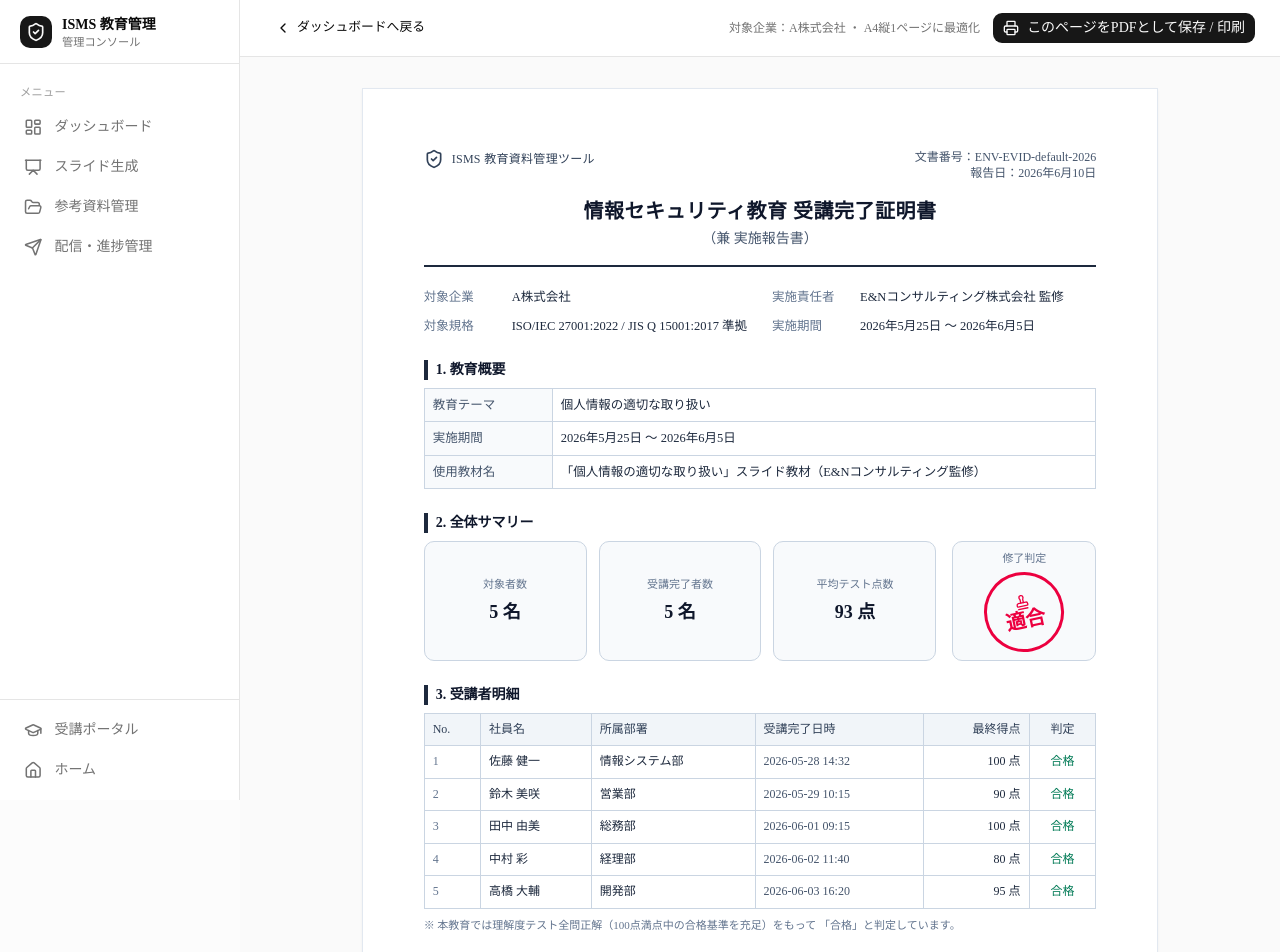
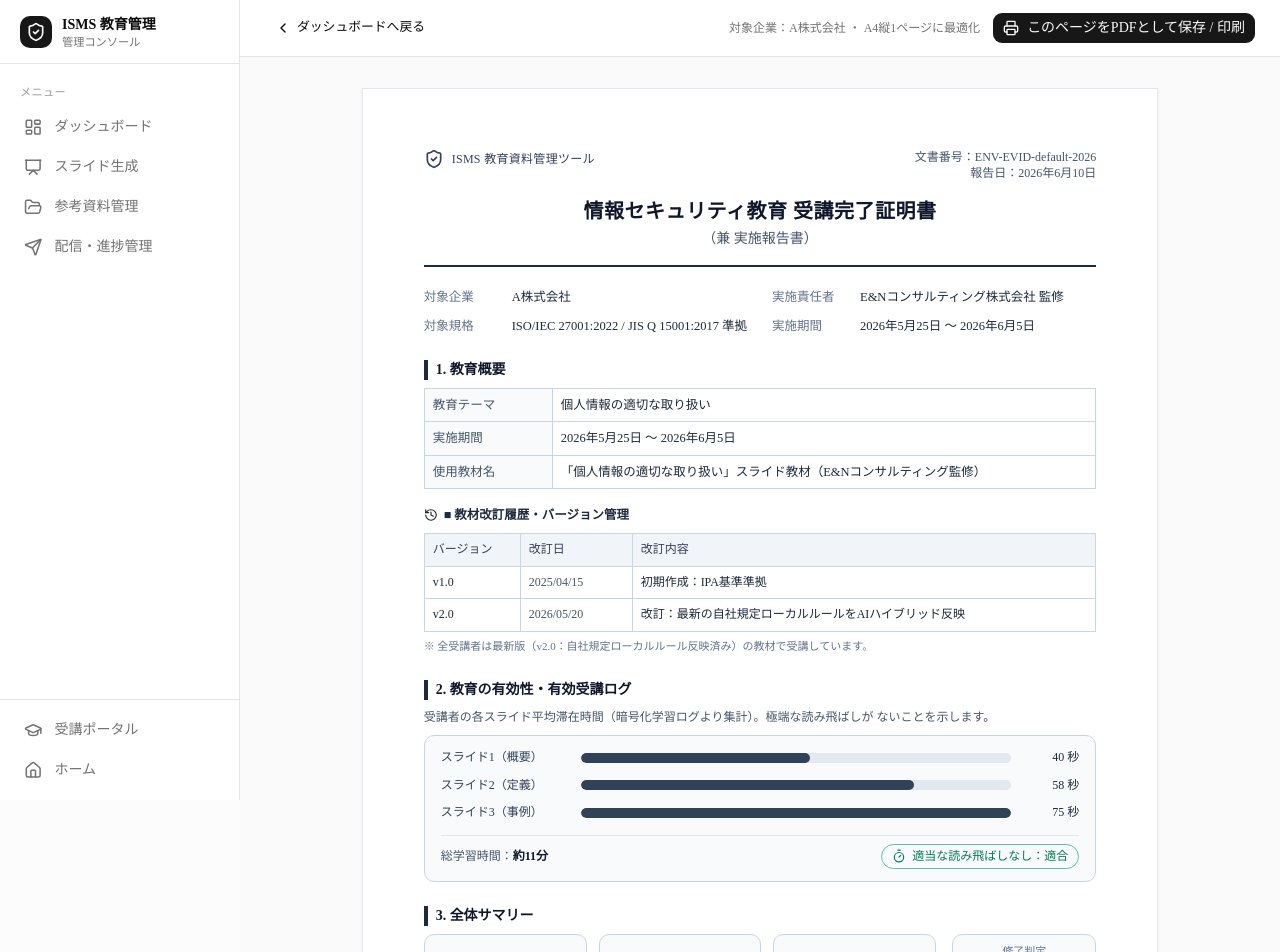
Before and after one commit to yuta0410/isms-edu-proto, a Next.js app: page /admin/evidence in a window 1280 px wide. Shown: the top 952 px of the page. Built offline with nearby package versions, Linux system fonts and the light colour scheme.

Commit message:
feat: 詳細学習ログ（スライド滞在時間タイマー計測・改訂履歴テーブル）の実装

```diff
--- a/app/admin/evidence/page.tsx
+++ b/app/admin/evidence/page.tsx
@@ -3,10 +3,18 @@
 import { Suspense } from "react";
 import Link from "next/link";
 import { useSearchParams } from "next/navigation";
-import { Printer, ChevronLeft, ShieldCheck, Stamp, Loader2 } from "lucide-react";
+import {
+  Printer,
+  ChevronLeft,
+  ShieldCheck,
+  Stamp,
+  Loader2,
+  Timer,
+  History,
+} from "lucide-react";
 
 import { Button } from "@/components/ui/button";
-import { getEvidenceReport } from "@/constants/evidence";
+import { getEvidenceReport, MATERIAL_REVISIONS } from "@/constants/evidence";
 
 function formatJpDate(d: Date): string {
   return `${d.getFullYear()}年${d.getMonth() + 1}月${d.getDate()}日`;
@@ -38,6 +46,9 @@ function EvidenceReportView() {
 
   const docNumber = `ENV-EVID-${report.corp}-2026`;
   const certNumber = `EVID-${report.corp}-0001`;
+
+  // 学習ログのメーター正規化用（最長滞在スライドを 100% とする）。
+  const maxDwell = Math.max(...report.slide_logs.map((s) => s.seconds), 1);
 
   return (
     <div className="min-h-screen bg-muted/30 print:bg-white">
@@ -99,7 +110,7 @@ function EvidenceReportView() {
         </section>
 
         {/* Education overview */}
-        <section className="mt-6">
+        <section className="mt-6 break-inside-avoid">
           <SectionTitle>1. 教育概要</SectionTitle>
           <table className="w-full border-collapse text-[12.5px]">
             <tbody>
@@ -108,11 +119,91 @@ function EvidenceReportView() {
               <OverviewRow label="使用教材名" value={report.material} />
             </tbody>
           </table>
+
+          {/* 教材改訂履歴・バージョン管理 */}
+          <div className="mt-4">
+            <h3 className="mb-2 flex items-center gap-1.5 text-[12.5px] font-bold text-slate-800">
+              <History className="size-3.5" />
+              ■ 教材改訂履歴・バージョン管理
+            </h3>
+            <table className="w-full border-collapse text-[12px]">
+              <thead>
+                <tr className="bg-slate-100 text-left text-slate-700">
+                  <th className="w-24 border border-slate-300 px-2 py-1.5 font-medium">
+                    バージョン
+                  </th>
+                  <th className="w-28 border border-slate-300 px-2 py-1.5 font-medium">
+                    改訂日
+                  </th>
+                  <th className="border border-slate-300 px-2 py-1.5 font-medium">
+                    改訂内容
+                  </th>
+                </tr>
+              </thead>
+              <tbody>
+                {MATERIAL_REVISIONS.map((rev) => (
+                  <tr key={rev.version}>
+                    <td className="border border-slate-300 px-2 py-1.5 font-medium">
+                      {rev.version}
+                    </td>
+                    <td className="border border-slate-300 px-2 py-1.5 text-slate-600">
+                      {rev.date}
+                    </td>
+                    <td className="border border-slate-300 px-2 py-1.5">
+                      {rev.note}
+                    </td>
+                  </tr>
+                ))}
+              </tbody>
+            </table>
+            <p className="mt-1.5 text-[11px] text-slate-500">
+              ※ 全受講者は最新版（
+              {MATERIAL_REVISIONS[MATERIAL_REVISIONS.length - 1].version}
+              ：自社規定ローカルルール反映済み）の教材で受講しています。
+            </p>
+          </div>
+        </section>
+
+        {/* 教育の有効性・有効受講ログ（スライド滞在時間） */}
+        <section className="mt-6 break-inside-avoid">
+          <SectionTitle>2. 教育の有効性・有効受講ログ</SectionTitle>
+          <p className="mb-2 text-[12px] text-slate-600">
+            受講者の各スライド平均滞在時間（暗号化学習ログより集計）。極端な読み飛ばしが
+            ないことを示します。
+          </p>
+          <div className="flex flex-col gap-2 rounded-lg border border-slate-300 bg-slate-50 px-4 py-3">
+            {report.slide_logs.map((s) => (
+              <div key={s.label} className="flex items-center gap-3 text-[12px]">
+                <span className="w-32 shrink-0 text-slate-700">{s.label}</span>
+                <div className="h-2.5 flex-1 overflow-hidden rounded-full bg-slate-200">
+                  <div
+                    className="h-full rounded-full bg-slate-700"
+                    style={{ width: `${(s.seconds / maxDwell) * 100}%` }}
+                  />
+                </div>
+                <span className="w-14 shrink-0 text-right font-medium tabular-nums text-slate-800">
+                  {s.seconds} 秒
+                </span>
+              </div>
+            ))}
+            <div className="mt-1 flex items-center justify-between border-t border-slate-200 pt-2 text-[12px]">
+              <span className="text-slate-600">
+                総学習時間：
+                <span className="font-bold text-slate-900">
+                  {report.total_study}
+                </span>
+              </span>
+              <span className="inline-flex items-center gap-1.5 rounded-full border border-emerald-600/60 px-2.5 py-0.5 font-medium text-emerald-700">
+                <Timer className="size-3.5" />
+                {report.study_verdict}
+              </span>
+            </div>
+          </div>
         </section>
 
         {/* Overall summary */}
-        <section className="mt-6">
-          <SectionTitle>2. 全体サマリー</SectionTitle>
+        <section className="mt-6 break-inside-avoid">
+          <SectionTitle>3. 全体サマリー</SectionTitle>
           <div className="flex items-stretch gap-4">
             <div className="grid flex-1 grid-cols-3 gap-3">
               <SummaryStat label="対象者数" value={`${total} 名`} />
@@ -135,8 +226,8 @@ function EvidenceReportView() {
         </section>
 
         {/* Learner detail table */}
-        <section className="mt-6">
-          <SectionTitle>3. 受講者明細</SectionTitle>
+        <section className="mt-6 break-inside-avoid">
+          <SectionTitle>4. 受講者明細</SectionTitle>
           <table className="w-full border-collapse text-[12px]">
             <thead>
               <tr className="bg-slate-100 text-left text-slate-700">
--- a/app/pages/course/[id]/page.tsx
+++ b/app/pages/course/[id]/page.tsx
@@ -1,6 +1,6 @@
 "use client";
 
-import { use, useMemo, useState } from "react";
+import { use, useEffect, useMemo, useRef, useState } from "react";
 import Link from "next/link";
 import { useSearchParams } from "next/navigation";
 import {
@@ -15,6 +15,9 @@ import {
   Printer,
   X,
   ShieldCheck,
+  Clock,
+  Lock,
+  CheckCircle2,
 } from "lucide-react";
 
 import { Button } from "@/components/ui/button";
@@ -24,6 +27,12 @@ import type { Course } from "@/lib/types";
 
 function formatJpDate(d: Date): string {
   return `${d.getFullYear()}年${d.getMonth() + 1}月${d.getDate()}日`;
+}
+
+function formatClock(totalSec: number): string {
+  const m = Math.floor(totalSec / 60);
+  const s = totalSec % 60;
+  return `${m}:${String(s).padStart(2, "0")}`;
 }
 
 type Phase = "slides" | "quiz" | "done";
@@ -39,6 +48,22 @@ export default function CoursePage({
   const [phase, setPhase] = useState<Phase>("slides");
   const [current, setCurrent] = useState(0);
   const [maxReached, setMaxReached] = useState(0); // furthest slide viewed
+
+  // --- 詳細学習ログ（擬似計測）---
+  const [sessionSec, setSessionSec] = useState(0); // 累計学習秒数（ライブ表示）
+  const [logSaved, setLogSaved] = useState(false); // 保存インジケーター表示
+  const [savingLog, setSavingLog] = useState(false);
+  const [savedSummary, setSavedSummary] = useState("");
+  const dwellRef = useRef<number[]>([]); // 各スライドの滞在秒数（擬似）
+  const slideEnterRef = useRef<number | null>(null);
+
+  // スライド受講中は裏でタイマーが回り、累計学習秒数を計測する。
+  useEffect(() => {
+    if (phase !== "slides") return;
+    slideEnterRef.current = Date.now();
+    const t = setInterval(() => setSessionSec((s) => s + 1), 1000);
+    return () => clearInterval(t);
+  }, [phase]);
 
   // --- not found ---
   if (!course) {
@@ -81,14 +106,56 @@ export default function CoursePage({
   const isLast = current === course.slides.length - 1;
   const reachedEnd = maxReached >= course.slides.length - 1;
 
+  // 現在スライドの滞在秒数を擬似的に積算し、タイマーをリセットする。
+  function recordDwell() {
+    if (slideEnterRef.current != null) {
+      const sec = (Date.now() - slideEnterRef.current) / 1000;
+      dwellRef.current[current] = (dwellRef.current[current] ?? 0) + sec;
+    }
+    slideEnterRef.current = Date.now();
+  }
+
   function go(next: number) {
+    recordDwell();
     const clamped = Math.max(0, Math.min(course!.slides.length - 1, next));
     setCurrent(clamped);
     setMaxReached((m) => Math.max(m, clamped));
   }
 
+  // テストに進む直前に学習ログを「暗号化保存」する演出を挟む。
+  function proceedToQuiz() {
+    recordDwell();
+    const total = Math.max(sessionSec, 1);
+    const mm = Math.floor(total / 60);
+    const ss = total % 60;
+    setSavedSummary(`総学習時間 ${mm}分${String(ss).padStart(2, "0")}秒`);
+    setSavingLog(true);
+    setLogSaved(true);
+    setTimeout(() => setPhase("quiz"), 1400);
+  }
+
   return (
-    <div className="flex min-h-screen flex-col bg-slate-950 text-slate-100">
+    <div className="relative flex min-h-screen flex-col bg-slate-950 text-slate-100">
+      {/* 学習ログ保存インジケーター（テスト遷移直前に一瞬表示） */}
+      {logSaved && (
+        <div className="fixed inset-x-0 top-4 z-50 flex justify-center px-4 duration-300 animate-in fade-in slide-in-from-top-2">
+          <div className="flex items-center gap-2.5 rounded-full border border-emerald-500/40 bg-emerald-500/15 px-4 py-2 text-sm text-emerald-200 shadow-lg backdrop-blur">
+            <span className="flex size-6 items-center justify-center rounded-full bg-emerald-500/30">
+              <Lock className="size-3.5" />
+            </span>
+            <span>
+              学習ログ（各スライドの滞在秒数・総学習時間）を暗号化ログとして保存しました
+              {savedSummary && (
+                <span className="ml-1 text-emerald-300/80">
+                  （{savedSummary}）
+                </span>
+              )}
+            </span>
+            <CheckCircle2 className="size-4 text-emerald-300" />
+          </div>
+        </div>
+      )}
+
       {/* progress bar */}
       <div className="h-1 w-full bg-slate-800">
         <div
@@ -104,9 +171,16 @@ export default function CoursePage({
           <Link href="/pages/course" className="hover:text-slate-200">
             ← 教材一覧
           </Link>
-          <span>
-            {course.title} ・ スライド {current + 1} / {course.slides.length}
-          </span>
+          <div className="flex items-center gap-3">
+            {/* 裏で回っている学習タイマー */}
+            <span className="flex items-center gap-1 rounded-full bg-slate-800/80 px-2 py-0.5 tabular-nums text-slate-300">
+              <Clock className="size-3 text-sky-400" />
+              学習計測中 {formatClock(sessionSec)}
+            </span>
+            <span>
+              {course.title} ・ スライド {current + 1} / {course.slides.length}
+            </span>
+          </div>
         </div>
 
         {/* slide */}
@@ -154,11 +228,21 @@ export default function CoursePage({
             </Button>
           ) : reachedEnd ? (
             <Button
-              onClick={() => setPhase("quiz")}
+              onClick={proceedToQuiz}
+              disabled={savingLog}
               className="gap-2 bg-emerald-600 text-white hover:bg-emerald-600/90"
             >
-              <ListChecks className="size-4" />
-              確認テストに進む
+              {savingLog ? (
+                <>
+                  <Lock className="size-4" />
+                  学習ログを保存中...
+                </>
+              ) : (
+                <>
+                  <ListChecks className="size-4" />
+                  確認テストに進む
+                </>
+              )}
             </Button>
           ) : (
             <span className="text-xs text-slate-500">
--- a/constants/evidence.ts
+++ b/constants/evidence.ts
@@ -13,6 +13,12 @@ export interface EvidenceLearner {
   score: number;
 }
 
+/** Average dwell time (seconds) a company's learners spent on one slide. */
+export interface SlideLog {
+  label: string;
+  seconds: number;
+}
+
 export interface EvidenceReport {
   corp: string;
   company: string;
@@ -21,6 +27,12 @@ export interface EvidenceReport {
   material: string;
   supervisor: string;
   learners: EvidenceLearner[];
+  /** 各スライドの平均滞在秒数（教育の有効性ログ） */
+  slide_logs: SlideLog[];
+  /** 総学習時間の目安（例：約12分） */
+  total_study: string;
+  /** 読み飛ばし判定の文言（例：適当な読み飛ばしなし：適合） */
+  study_verdict: string;
 }
 
 export const EVIDENCE_REPORTS: Record<string, EvidenceReport> = {
@@ -38,6 +50,13 @@ export const EVIDENCE_REPORTS: Record<string, EvidenceReport> = {
       { name: "伊藤 健", department: "開発部", completed_at: "2026-05-15 09:10", score: 100 },
       { name: "渡辺 結衣", department: "カスタマーサクセス部", completed_at: "2026-05-18 14:02", score: 90 },
     ],
+    slide_logs: [
+      { label: "スライド1（概要）", seconds: 45 },
+      { label: "スライド2（定義）", seconds: 62 },
+      { label: "スライド3（事例）", seconds: 88 },
+    ],
+    total_study: "約12分",
+    study_verdict: "適当な読み飛ばしなし：適合",
   },
   chiyoda: {
     corp: "chiyoda",
@@ -54,6 +73,13 @@ export const EVIDENCE_REPORTS: Record<string, EvidenceReport> = {
       { name: "小林 桜", department: "人事部", completed_at: "2026-05-26 13:20", score: 90 },
       { name: "加藤 大輔", department: "経理部", completed_at: "2026-05-28 10:12", score: 90 },
     ],
+    slide_logs: [
+      { label: "スライド1（概要）", seconds: 50 },
+      { label: "スライド2（定義）", seconds: 55 },
+      { label: "スライド3（事例）", seconds: 72 },
+    ],
+    total_study: "約10分",
+    study_verdict: "適合",
   },
   default: {
     corp: "default",
@@ -70,8 +96,34 @@ export const EVIDENCE_REPORTS: Record<string, EvidenceReport> = {
       { name: "中村 彩", department: "経理部", completed_at: "2026-06-02 11:40", score: 80 },
       { name: "高橋 大輔", department: "開発部", completed_at: "2026-06-03 16:20", score: 95 },
     ],
+    slide_logs: [
+      { label: "スライド1（概要）", seconds: 40 },
+      { label: "スライド2（定義）", seconds: 58 },
+      { label: "スライド3（事例）", seconds: 75 },
+    ],
+    total_study: "約11分",
+    study_verdict: "適当な読み飛ばしなし：適合",
   },
 };
+
+/**
+ * 教材の改訂履歴（バージョン管理）。審査では「いつ時点の規定で、いつ改訂された
+ * 教材を使ったか」の証明が必須のため、全社共通の改訂履歴として保持する。
+ */
+export interface MaterialRevision {
+  version: string;
+  date: string;
+  note: string;
+}
+
+export const MATERIAL_REVISIONS: MaterialRevision[] = [
+  { version: "v1.0", date: "2025/04/15", note: "初期作成：IPA基準準拠" },
+  {
+    version: "v2.0",
+    date: "2026/05/20",
+    note: "改訂：最新の自社規定ローカルルールをAIハイブリッド反映",
+  },
+];
 
 /** Companies offered in the dashboard's evidence-export selector. */
 export const EVIDENCE_COMPANIES = [
```
